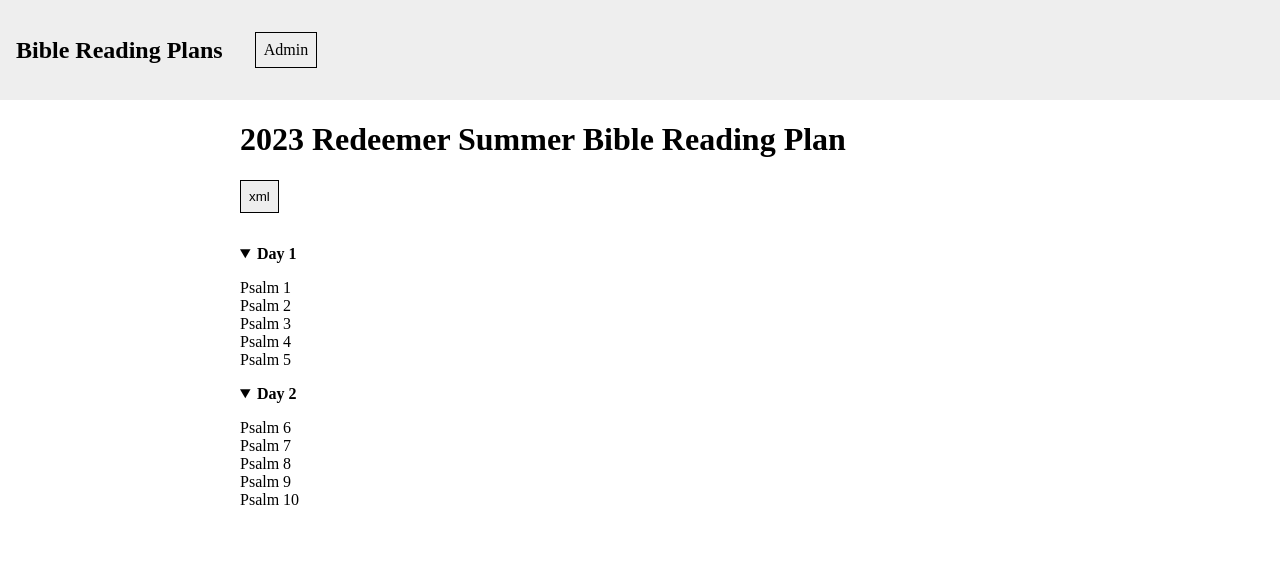
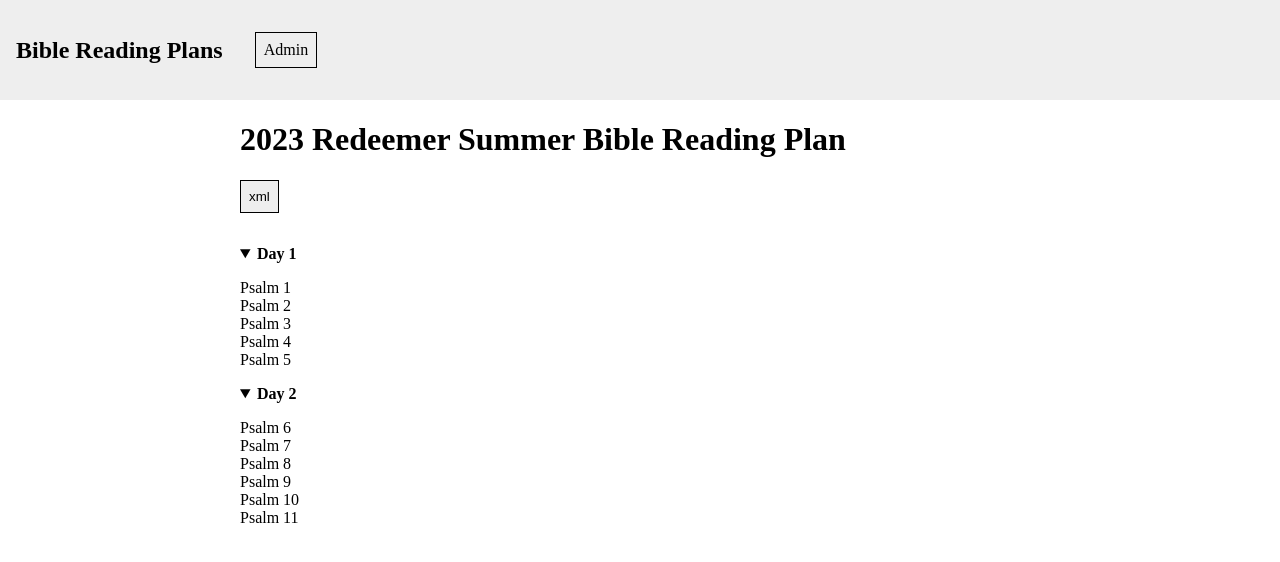
Before and after one commit to joshbnntt/biblereadingplans, an Eleventy site: page src/readingplans.html in a window 1280 px wide. Built offline with nearby package versions, Linux system fonts and the light colour scheme; Eleventy itself is replaced by a stand-in of ours; files that its build step writes are made by us from their sources.

```diff
--- a/src/plans/redeemer-summer-2023-reading-plan.md
+++ b/src/plans/redeemer-summer-2023-reading-plan.md
@@ -38,6 +38,9 @@
         },
         {
           "passage": "Psalm 10"
+        },
+        {
+          "passage": "Psalm 11"
         }
       ]
     }
```
Also changed, not shown: .eleventy.js.
